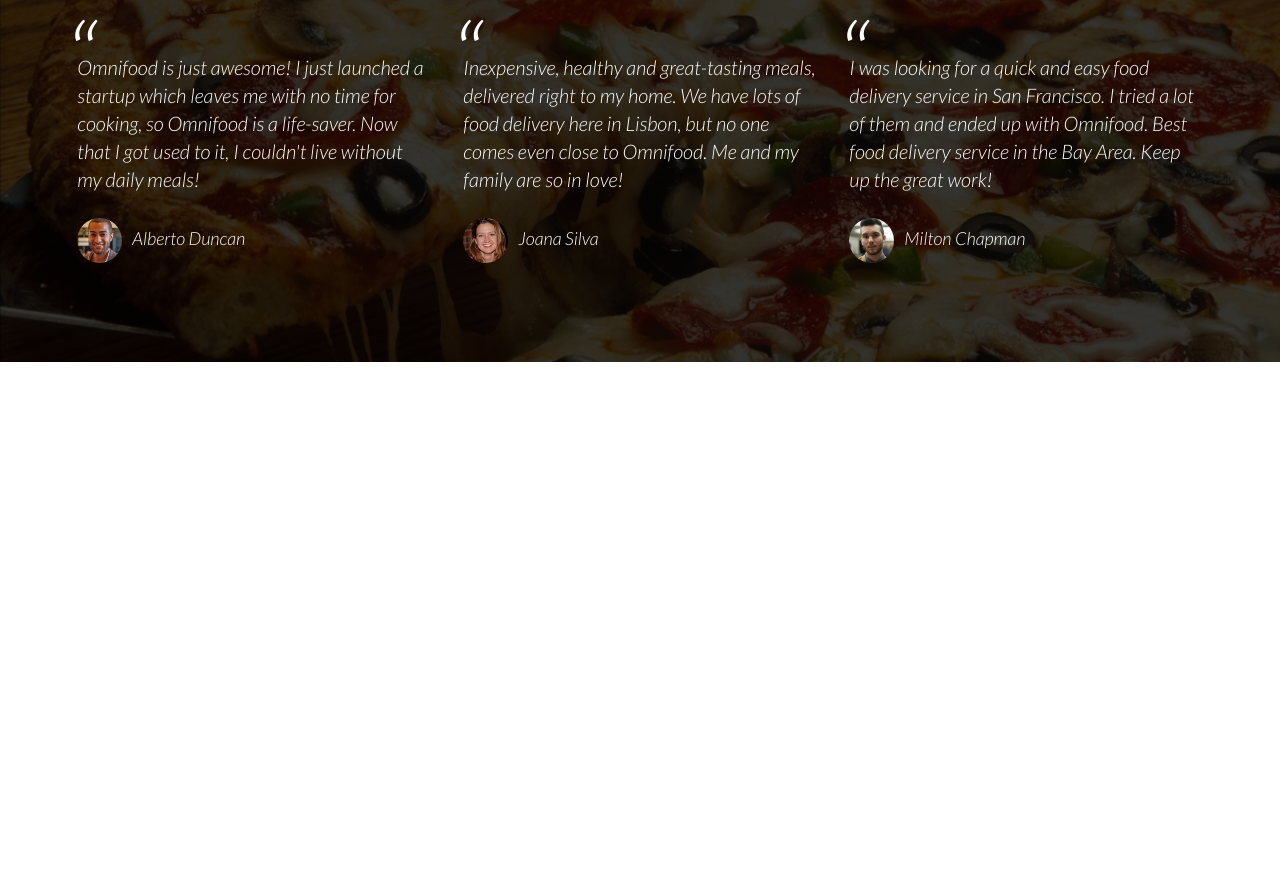
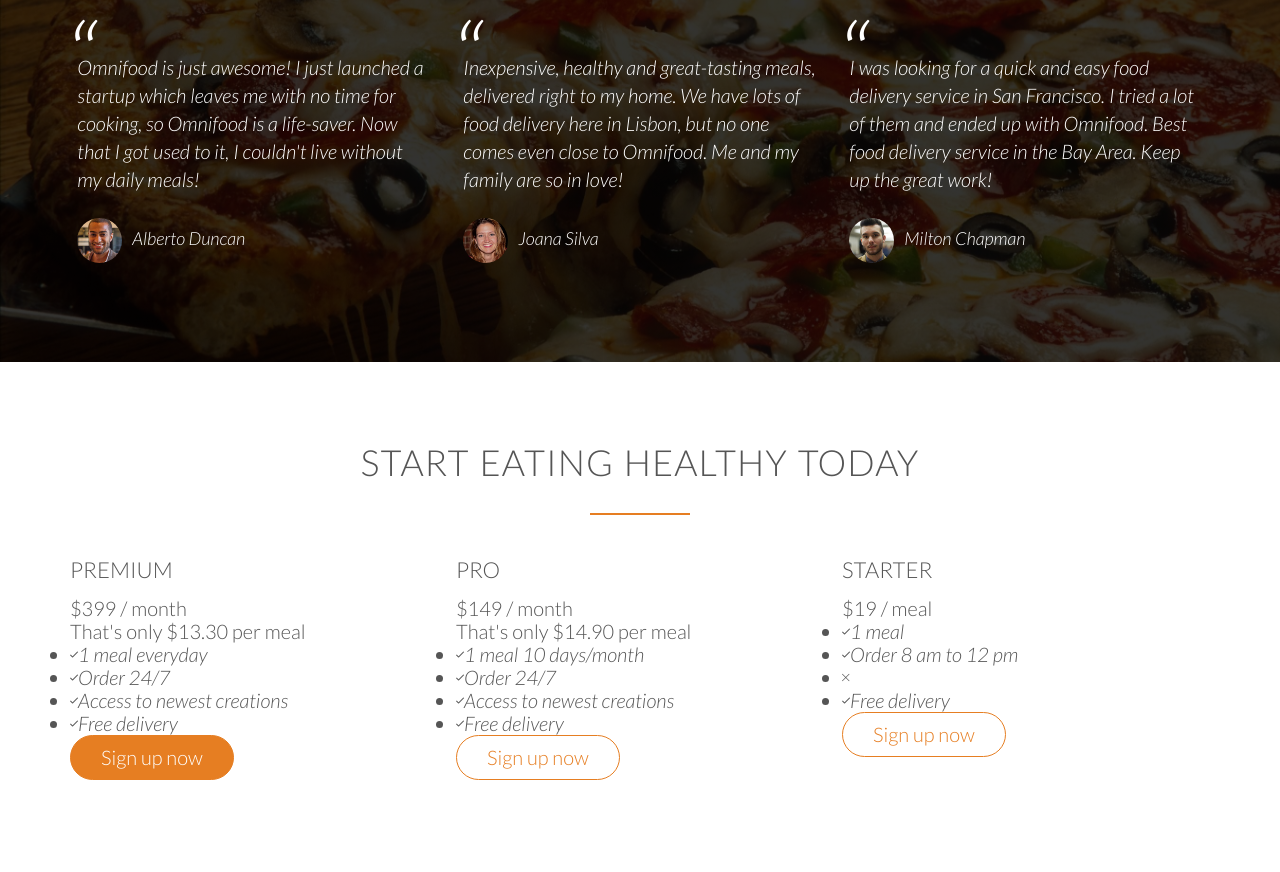
Before and after one commit to lexac1/design-practice, a plain HTML site: page index.html in a window 1280 px wide. Shown: the part 3554-4426 px from the top of the page. Before the commit the page ends 3916 px from the top, so only its background shows below. Drawn offline with Linux system fonts and the light colour scheme; files whose address does not match are found by name.

Commit message:
Adds new plans section with content outline

```diff
--- a/index.html
+++ b/index.html
@@ -243,6 +243,74 @@
 		</div>
 	</section>
 
+	<section class="section-plans">
+		<div class="row">
+			<h2>Start eating healthy today</h2>
+		</div>
+		<div class="row">
+			<div class="col span-1-of-3">
+				<div class="plan-box">
+					<div>
+						<h3>Premium</h3>
+						<p class="plan-price">$399 / month</p>
+						<p class="plan-price-meal">That's only $13.30 per meal</p>
+					</div>
+					<div>
+						<ul>
+							<li><i class="ion-ios-checkmark-empty">1 meal everyday</i></li>
+							<li><i class="ion-ios-checkmark-empty">Order 24/7</i></li>
+							<li><i class="ion-ios-checkmark-empty">Access to newest creations</i></li>
+							<li><i class="ion-ios-checkmark-empty">Free delivery</i></li>
+						</ul>
+					</div>
+					<div>
+						<a href="#" class="btn btn-full">Sign up now</a>
+					</div>
+				</div>
+			</div>
+			<div class="col span-1-of-3">
+				<div class="plan-box">
+					<div>
+						<h3>Pro</h3>
+						<p class="plan-price">$149 / month</p>
+						<p class="plan-price-meal">That's only $14.90 per meal</p>
+					</div>
+					<div>
+						<ul>
+							<li><i class="ion-ios-checkmark-empty">1 meal 10 days/month</i></li>
+							<li><i class="ion-ios-checkmark-empty">Order 24/7</i></li>
+							<li><i class="ion-ios-checkmark-empty">Access to newest creations</i></li>
+							<li><i class="ion-ios-checkmark-empty">Free delivery</i></li>
+						</ul>
+					</div>
+					<div>
+						<a href="#" class="btn btn-ghost">Sign up now</a>
+					</div>
+				</div>
+			</div>
+			<div class="col span-1-of-3">
+				<div class="plan-box">
+					<div>
+						<h3>Starter</h3>
+						<p class="plan-price">$19 / meal</p>
+						<p class="plan-price-meal"></p>
+					</div>
+					<div>
+						<ul>
+							<li><i class="ion-ios-checkmark-empty">1 meal</i></li>
+							<li><i class="ion-ios-checkmark-empty">Order 8 am to 12 pm</i></li>
+							<li><i class="ion-ios-close-empty"></i></li>
+							<li><i class="ion-ios-checkmark-empty">Free delivery</i></li>
+						</ul>
+					</div>
+					<div>
+						<a href="#" class="btn btn-ghost">Sign up now</a>
+					</div>
+				</div>
+			</div>
+		</div>
+	</section>
+
 </body>
 
 </html>
```
Also changed, not shown: 1 other file.
